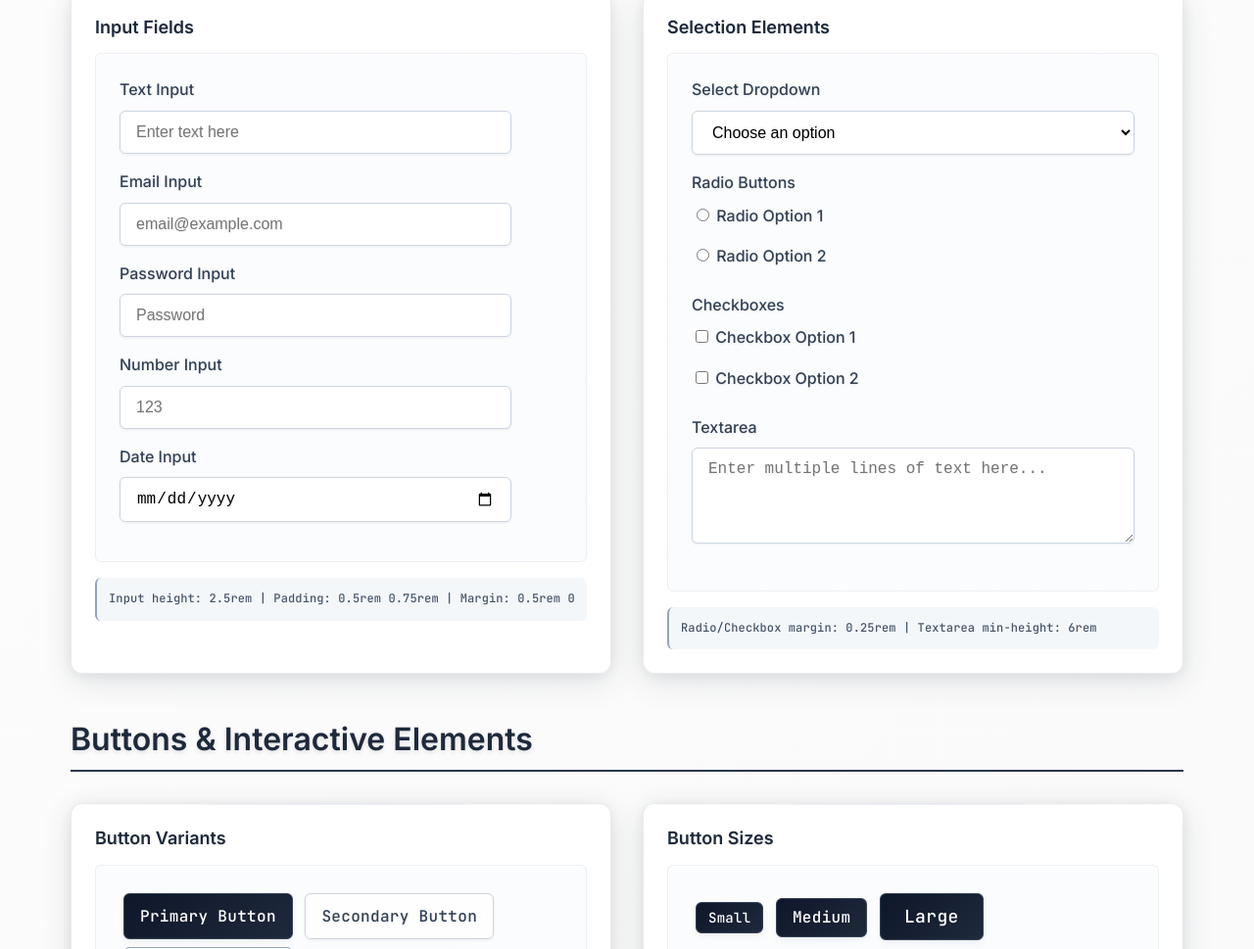
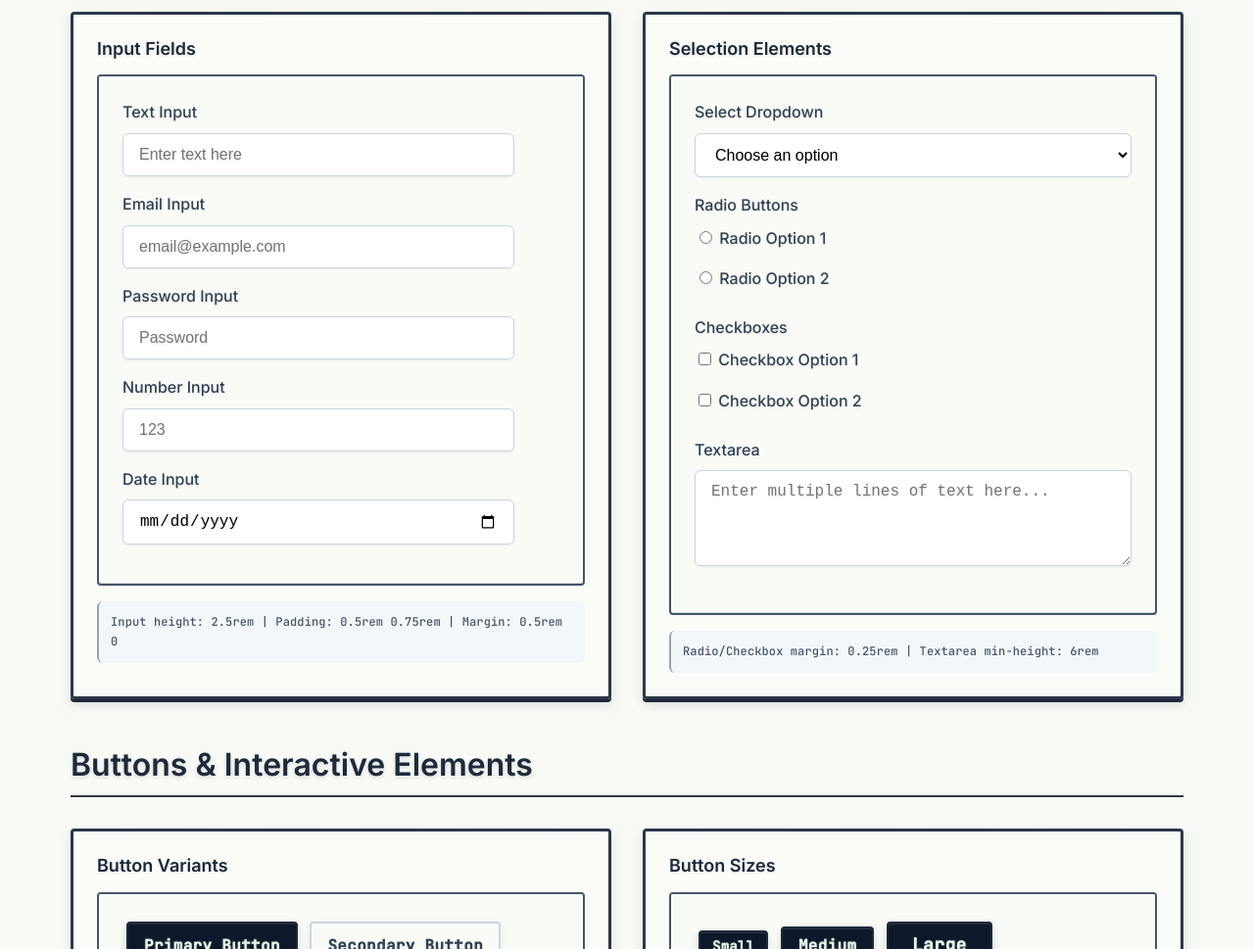
Before and after one commit to thornzero/lcd_components, a plain HTML site: page index.html in a window 1280 px wide. Shown: the part 1831-2800 px from the top of the page at 98% size. Drawn offline with Linux system fonts and the light colour scheme.

Commit message:
Transform to Tiger Electronics LCD handheld aesthetic
- Apply user changes: transparent glass, 3px solid borders, no nav blur
- Add classic LCD screen background with subtle green tint (#f8faf5)
- Remove all backdrop blur effects for sharp, crisp digital look
- Implement geometric LCD segment styling for all components
- Add scanline effect to background mimicking old LCD screens
- Transform buttons to digital LCD game button appearance
- Add LCD glow effects to primary buttons with light green text
- Create hard geometric shadows for floating LCD segment effect
- Achieve authentic Tiger Electronics handheld game aesthetic

```diff
--- a/styles.css
+++ b/styles.css
@@ -17,8 +17,8 @@
   --white: #ffffff;
   --eggshell: #fefefe;
   --off-white: #fafafa;
-  --glass: rgba(255, 255, 255, 0.85);
-  --glass-border: rgba(45, 55, 72, 0.1);
+  --glass: rgba(255, 255, 255, 0);
+  --glass-border: rgb(45, 55, 72);
   --glass-shadow: rgba(45, 55, 72, 0.08);
 
   --slate-50: #f8fafc;
@@ -86,7 +86,7 @@
 
   /* Glass Effects */
   --glass-backdrop: blur(12px);
-  --glass-border-width: 1px;
+  --glass-border-width: 3px;
   --lcd-glow: 0 0 20px rgba(45, 55, 72, 0.1);
 
   /* Floating Text Effects */
@@ -110,7 +110,7 @@ body {
   font-size: var(--text-base);
   line-height: 1.6;
   color: var(--slate-900);
-  background: linear-gradient(135deg, var(--eggshell) 0%, var(--off-white) 50%, var(--slate-50) 100%);
+  background: #f8faf5;
   min-height: 100vh;
   position: relative;
 }
@@ -123,9 +123,14 @@ body::before {
   right: 0;
   bottom: 0;
   background:
-    radial-gradient(circle at 20% 30%, rgba(45, 55, 72, 0.03) 0%, transparent 50%),
-    radial-gradient(circle at 80% 70%, rgba(45, 55, 72, 0.02) 0%, transparent 50%),
-    radial-gradient(circle at 40% 80%, rgba(45, 55, 72, 0.01) 0%, transparent 50%);
+    repeating-linear-gradient(
+      0deg,
+      transparent,
+      transparent 2px,
+      rgba(45, 55, 72, 0.015) 2px,
+      rgba(45, 55, 72, 0.015) 4px
+    ),
+    radial-gradient(circle at 50% 50%, rgba(170, 180, 140, 0.08) 0%, transparent 70%);
   pointer-events: none;
   z-index: -1;
 }
@@ -137,18 +142,19 @@ body::before {
   padding: var(--space-8);
 }
 
-/* Header - LCD Glass Style */
+/* Header - LCD Digital Style */
 .header {
   text-align: center;
   margin-bottom: var(--space-12);
   padding: var(--space-8) var(--space-6);
-  background: var(--glass);
-  backdrop-filter: var(--glass-backdrop);
-  -webkit-backdrop-filter: var(--glass-backdrop);
+  background: rgba(245, 250, 240, 0.9);
   color: var(--slate-900);
-  border-radius: var(--radius-lg);
+  border-radius: var(--radius-sm);
   border: var(--glass-border-width) solid var(--glass-border);
-  box-shadow: var(--shadow-glass);
+  box-shadow:
+    inset 0 1px 0 rgba(255, 255, 255, 0.4),
+    0 2px 0 rgba(45, 55, 72, 0.2),
+    0 4px 8px rgba(45, 55, 72, 0.1);
   position: relative;
   overflow: hidden;
 }
@@ -202,8 +208,6 @@ body::before {
 .navigation {
   margin-bottom: var(--space-12);
   background: var(--glass);
-  backdrop-filter: var(--glass-backdrop);
-  -webkit-backdrop-filter: var(--glass-backdrop);
   border-radius: var(--radius-lg);
   border: var(--glass-border-width) solid var(--glass-border);
   box-shadow: var(--shadow-glass);
@@ -217,11 +221,7 @@ body::before {
   inset: 0;
   border-radius: var(--radius-lg);
   padding: var(--glass-border-width);
-  background: linear-gradient(135deg, var(--glass-border), transparent, var(--glass-border));
-  mask: linear-gradient(#fff 0 0) content-box, linear-gradient(#fff 0 0);
-  mask-composite: exclude;
-  -webkit-mask: linear-gradient(#fff 0 0) content-box, linear-gradient(#fff 0 0);
-  -webkit-mask-composite: xor;
+  background: var(--glass);
 }
 
 .nav-list {
@@ -394,20 +394,24 @@ dd {
 }
 
 .component-item {
-  background: var(--glass);
-  backdrop-filter: var(--glass-backdrop);
-  -webkit-backdrop-filter: var(--glass-backdrop);
-  border-radius: var(--radius-lg);
+  background: rgba(250, 252, 248, 0.95);
+  border-radius: var(--radius-sm);
   padding: var(--space-6);
-  box-shadow: var(--shadow-glass);
+  box-shadow:
+    inset 0 1px 0 rgba(255, 255, 255, 0.6),
+    0 3px 0 var(--slate-800),
+    0 6px 12px rgba(45, 55, 72, 0.15);
   border: var(--glass-border-width) solid var(--glass-border);
   position: relative;
   transition: var(--transition);
 }
 
 .component-item:hover {
-  transform: translateY(-2px);
-  box-shadow: var(--shadow-lg), var(--lcd-glow);
+  transform: translateY(-1px);
+  box-shadow:
+    inset 0 1px 0 rgba(255, 255, 255, 0.6),
+    0 4px 0 var(--slate-800),
+    0 8px 16px rgba(45, 55, 72, 0.2);
 }
 
 .component-item::before {
@@ -431,25 +435,23 @@ dd {
 .component-example {
   margin-bottom: var(--space-4);
   padding: var(--space-6);
-  background: rgba(248, 250, 252, 0.6);
-  backdrop-filter: blur(8px);
-  -webkit-backdrop-filter: blur(8px);
-  border-radius: var(--radius);
-  border: 1px solid rgba(203, 213, 225, 0.3);
+  background: rgba(245, 250, 240, 0.3);
+  border-radius: var(--radius-sm);
+  border: 2px solid var(--slate-600);
   position: relative;
+  box-shadow:
+    inset 0 2px 0 rgba(255, 255, 255, 0.3),
+    inset 0 -1px 0 rgba(45, 55, 72, 0.2);
 }
 
 .component-example::before {
   content: '';
   position: absolute;
-  inset: 0;
-  border-radius: var(--radius);
-  background: linear-gradient(135deg, rgba(255, 255, 255, 0.4), rgba(248, 250, 252, 0.1));
-  mask: linear-gradient(#000 0 0) content-box, linear-gradient(#000 0 0);
-  mask-composite: exclude;
-  -webkit-mask: linear-gradient(#000 0 0) content-box, linear-gradient(#000 0 0);
-  -webkit-mask-composite: xor;
-  padding: 1px;
+  top: 0;
+  left: 0;
+  right: 0;
+  height: 1px;
+  background: rgba(255, 255, 255, 0.6);
 }
 
 .spacing-note {
@@ -538,39 +540,47 @@ textarea {
   text-shadow: var(--text-shadow-float);
 }
 
-/* Buttons - LCD Glass Style */
+/* Buttons - LCD Digital Style */
 .btn {
   display: inline-flex;
   align-items: center;
   justify-content: center;
   padding: var(--space-3) var(--space-4);
-  border: var(--glass-border-width) solid var(--glass-border);
-  border-radius: var(--radius);
+  border: 2px solid var(--slate-700);
+  border-radius: var(--radius-sm);
   font-size: var(--text-base);
-  font-weight: 500;
+  font-weight: 600;
   font-family: var(--font-mono);
   letter-spacing: 0.02em;
   text-decoration: none;
   cursor: pointer;
   transition: var(--transition);
-  background: var(--glass);
-  backdrop-filter: blur(8px);
-  -webkit-backdrop-filter: blur(8px);
+  background: rgba(248, 252, 245, 0.9);
   color: var(--slate-800);
   margin: var(--space-1);
   position: relative;
   overflow: hidden;
   text-shadow: var(--text-shadow-float);
-  box-shadow: var(--component-float);
+  box-shadow:
+    inset 0 1px 0 rgba(255, 255, 255, 0.5),
+    0 2px 0 var(--slate-800),
+    0 4px 8px rgba(45, 55, 72, 0.1);
 }
 
 .btn:hover {
   transform: translateY(-1px);
-  box-shadow: var(--shadow-sm);
+  box-shadow:
+    inset 0 1px 0 rgba(255, 255, 255, 0.5),
+    0 3px 0 var(--slate-800),
+    0 6px 12px rgba(45, 55, 72, 0.15);
 }
 
 .btn:active {
-  transform: translateY(0);
+  transform: translateY(1px);
+  box-shadow:
+    inset 0 1px 0 rgba(255, 255, 255, 0.5),
+    0 1px 0 var(--slate-800),
+    0 2px 4px rgba(45, 55, 72, 0.1);
 }
 
 .btn:disabled {
@@ -579,31 +589,34 @@ textarea {
   transform: none;
 }
 
-/* Button Variants - LCD Glass */
+/* Button Variants - LCD Digital */
 .btn-primary {
-  background: linear-gradient(135deg, var(--slate-900), var(--slate-800));
-  color: var(--white);
-  border-color: var(--slate-700);
-  box-shadow: var(--shadow-md);
-}
-
-.btn-primary::before {
-  content: '';
-  position: absolute;
-  inset: 0;
-  background: linear-gradient(135deg, rgba(255, 255, 255, 0.2), transparent);
-  border-radius: var(--radius);
-  opacity: 0;
-  transition: var(--transition);
+  background: var(--slate-900);
+  color: rgba(240, 255, 240, 0.95);
+  border-color: var(--slate-800);
+  box-shadow:
+    inset 0 1px 0 rgba(255, 255, 255, 0.1),
+    0 2px 0 var(--slate-900),
+    0 4px 8px rgba(45, 55, 72, 0.2);
+  text-shadow: 0 0 2px rgba(240, 255, 240, 0.3);
 }
 
 .btn-primary:hover {
   transform: translateY(-1px);
-  box-shadow: var(--shadow-lg), var(--lcd-glow);
+  background: var(--slate-800);
+  box-shadow:
+    inset 0 1px 0 rgba(255, 255, 255, 0.1),
+    0 3px 0 var(--slate-900),
+    0 6px 12px rgba(45, 55, 72, 0.25);
+  text-shadow: 0 0 3px rgba(240, 255, 240, 0.4);
 }
 
-.btn-primary:hover::before {
-  opacity: 1;
+.btn-primary:active {
+  transform: translateY(1px);
+  box-shadow:
+    inset 0 1px 0 rgba(255, 255, 255, 0.1),
+    0 1px 0 var(--slate-900),
+    0 2px 4px rgba(45, 55, 72, 0.15);
 }
 
 .btn-secondary {
```
